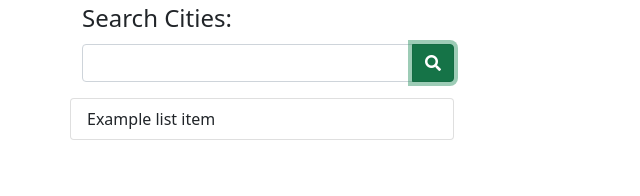
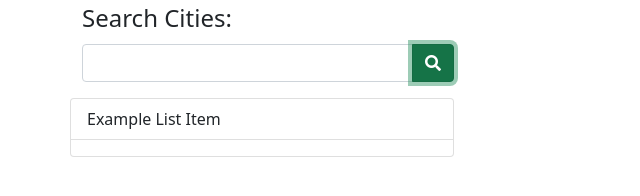
Before and after one commit to djlongarms/Weather-Dashboard, a plain HTML site: page index.html in a window 1280 px wide. Both pictures are taken after a click on the button 433 px from the left and 63 px from the top of the page. Shown: the full height of the page, 0-640 px from the left. Drawn offline with nearby package versions, Linux system fonts and the light colour scheme.

Commit message:
added listener for button to append search names

```diff
--- a/app.js
+++ b/app.js
@@ -1 +1,18 @@
 // API Key: bd00823fc2267c54f521015bf4b94e3d
+
+// Listens for click of the search button
+$("#searchBtn").click(event => {
+  // Prevents default
+  event.preventDefault()
+
+  // Creates new "li" element or th searched city, then adds proper class
+  let city = $('<li>')
+  city.addClass("list-group-item")
+
+  // Gives city the name of the searched city, then resets input box to ''
+  city.html($("#searchText").val())
+  $("#searchText").val('')
+
+  // Adds the newly created city element to the list on the page
+  $('#cities').append(city)
+})
--- a/index.html
+++ b/index.html
@@ -19,8 +19,8 @@
           <form>
             <label id="searchLabel" class="form-label" for="searchBar">Search Cities:</label>
             <div class="input-group mb-3">
-              <input type="text" class="form-control" aria-describedby="button-addon2">
-              <button class="btn btn-success" type="button" id="button-addon2">
+              <input id="searchText" type="text" class="form-control" aria-describedby="searchBtn">
+              <button class="btn btn-success" type="button" id="searchBtn">
                 <i class="fas fa-search"></i>
               </button>
             </div>
@@ -28,8 +28,8 @@
         </section>
 
         <section class="row">
-          <ul class="list-group">
-            <li class="list-group-item">Example list item</li>
+          <ul id="cities" class="list-group">
+            <li class="list-group-item">Example List Item</li>
           </ul>
         </section>
       </article>
```
